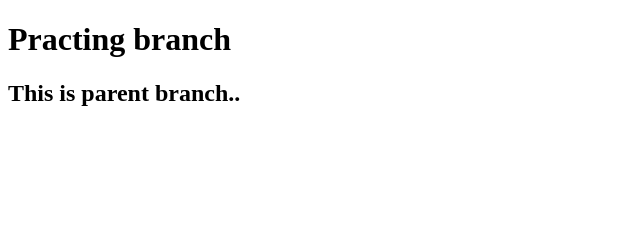
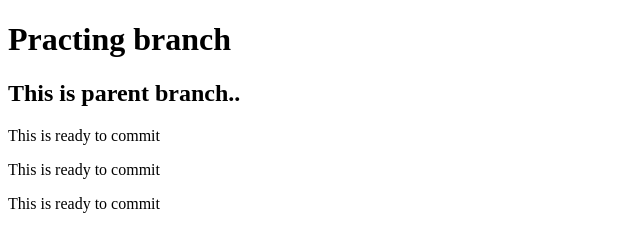
Before and after one commit to jatin2477/BranchPractice, a plain HTML site: page index.html in a window 1280 px wide. Shown: the whole page, without its empty margins (0-640 px from the left). Drawn offline with Linux system fonts and the light colour scheme.

Commit message:
commit some line of code

```diff
--- a/index.html
+++ b/index.html
@@ -6,5 +6,8 @@
     <body>
         <h1>Practing branch</h1>
         <h2>This is parent branch..</h2>
+        <p>This is ready to commit</p>
+        <p>This is ready to commit</p>
+        <p>This is ready to commit</p>
     </body>
 </html>
```
